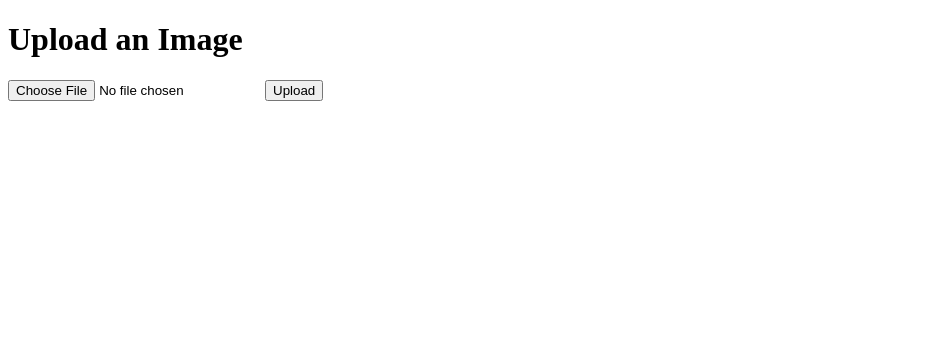
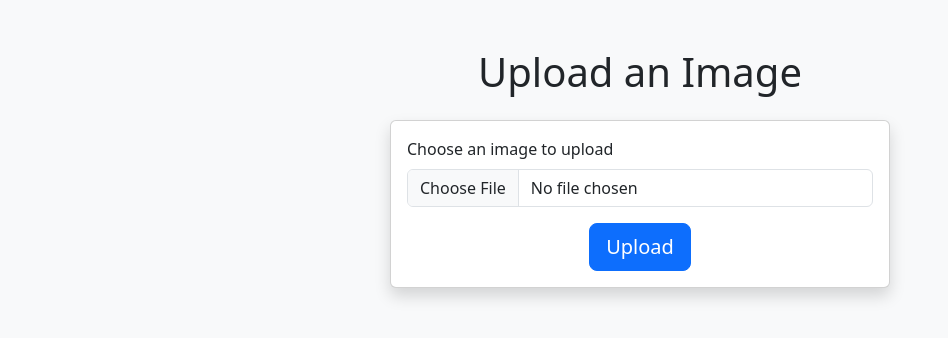
Before and after one commit to NakiTomori/CV-Final_Term, a Flask app: page / in a window 1280 px wide. Shown: the top 338 px of the page, without its empty margins (0-948 px from the left). Run offline with Flask 3, Linux system fonts and the light colour scheme; some libraries are stand-ins or nearby versions.

Commit message:
Add files via upload

```diff
--- a/templates/index.html
+++ b/templates/index.html
@@ -4,12 +4,30 @@
     <meta charset="UTF-8">
     <meta name="viewport" content="width=device-width, initial-scale=1.0">
     <title>Upload Image</title>
+    <!-- Bootstrap CSS -->
+    <link href="https://cdn.jsdelivr.net/npm/bootstrap@5.3.0-alpha1/dist/css/bootstrap.min.css" rel="stylesheet">
 </head>
-<body>
-    <h1>Upload an Image</h1>
-    <form action="/upload" method="post" enctype="multipart/form-data">
-        <input type="file" name="file">
-        <button type="submit">Upload</button>
-    </form>
+<body class="bg-light">
+    <div class="container py-5">
+        <h1 class="text-center mb-4">Upload an Image</h1>
+
+        <!-- Upload Form -->
+        <div class="card shadow mx-auto" style="max-width: 500px;">
+            <div class="card-body">
+                <form action="/upload" method="post" enctype="multipart/form-data">
+                    <div class="mb-3">
+                        <label for="file" class="form-label">Choose an image to upload</label>
+                        <input type="file" name="file" id="file" class="form-control">
+                    </div>
+                    <div class="text-center">
+                        <button type="submit" class="btn btn-primary btn-lg">Upload</button>
+                    </div>
+                </form>
+            </div>
+        </div>
+    </div>
+
+    <!-- Bootstrap JS (Optional for functionality like modals, tooltips) -->
+    <script src="https://cdn.jsdelivr.net/npm/bootstrap@5.3.0-alpha1/dist/js/bootstrap.bundle.min.js"></script>
 </body>
 </html>
```
Also changed, not shown: templates/display_image.html (+29 -10 lines).
